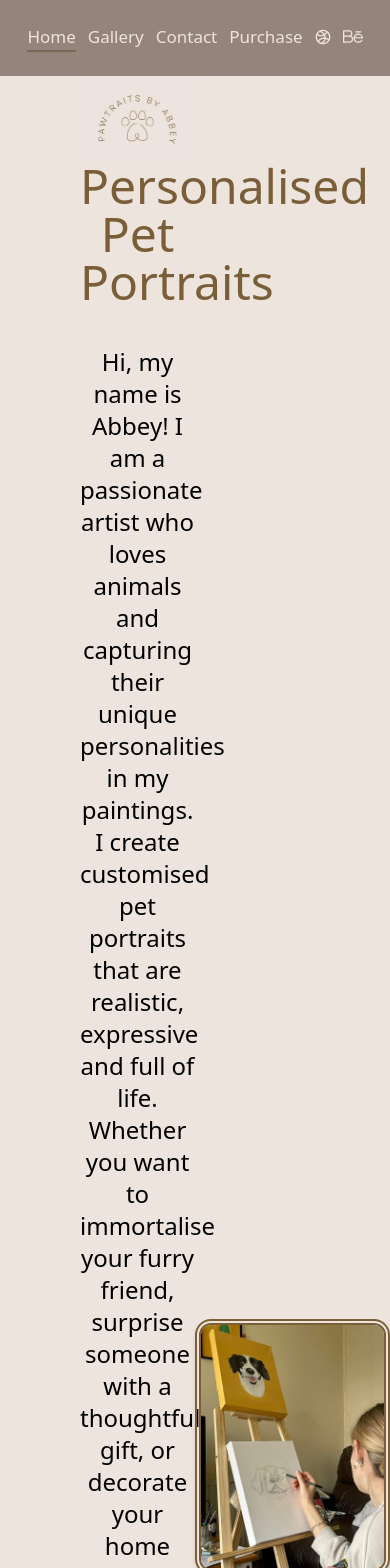
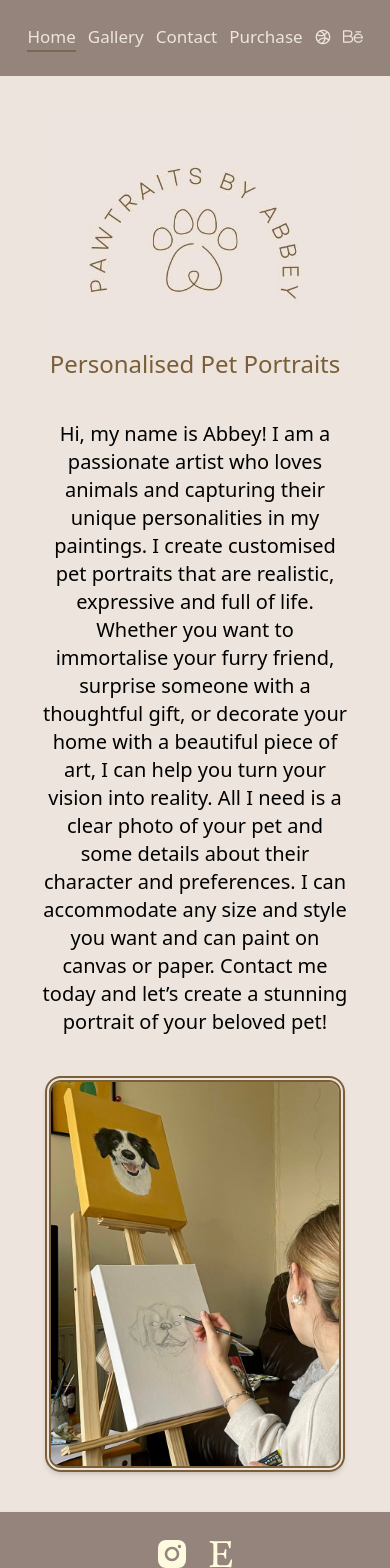
Before and after one commit to Sophie-Dev-Work/pawtraits_by_abbey, a Next.js app: page / in a window 390 px wide. Shown: the top 1568 px of the page. Built offline with nearby package versions, Linux system fonts and the light colour scheme.

Commit message:
mobile responsive 1

```diff
--- a/src/pages/index.tsx
+++ b/src/pages/index.tsx
@@ -1,10 +1,9 @@
 import Head from 'next/head'
 import { Inter } from 'next/font/google'
-import { AiFillTwitterCircle, AiFillLinkedin, AiFillYoutube, AiFillGithub } from "react-icons/ai";
 import Image from "next/image";
 import Navbar from '@/components/navbar';
 import Footer from '@/components/footer';
-import Logo from '../public/pawtrait_logo.jpg'
+import Logo from '../components/public/pawtrait_logo.jpg';
 import Abbey from '../components/public/abbey_draw.jpg'
 
 
@@ -31,21 +30,21 @@ export default function Home() {
 
 
 
-            <div className="grid grid-cols-2 gap-0 text-center content-center">
-              <div className='pl-20 pr-0 m-0'>
+            <div className="grid md:grid-cols-2 xl:gap-0 text-center content-center">
+              <div className='lg:pl-20 pr-0 m-10'>
                 <div className='flex justify-center'>
-                  <Image className='mx-auto mb-0' src={Logo} alt="logo" style={{ objectFit: "cover" }} />
+                  <Image className='mx-auto mb-0 w-[500px] ' src={Logo} alt="logo" />
                 </div>
                 <div>
-                  <h1 className='text-center font-poppins text-5xl pb-10 text-[#795e38] '>Personalised Pet Portraits</h1>
-                  <p className='text-center font-poppins text-2xl font-light'>
+                  <h1 className='text-center font-poppins md:text-3xl lg:text-5xl text-2xl pb-10 text-[#795e38] '>Personalised Pet Portraits</h1>
+                  <p className='text-center font-poppins text-xl md:text-2xl font-light'>
                     Hi, my name is Abbey! I am a passionate artist who loves animals and capturing their unique personalities in my paintings. I create customised pet portraits that are realistic, expressive and full of life. Whether you want to immortalise your furry friend, surprise someone with a thoughtful gift, or decorate your home with a beautiful piece of art, I can help you turn your vision into reality. All I need is a clear photo of your pet and some details about their character and preferences. I can accommodate any size and style you want and can paint on canvas or paper. Contact me today and let’s create a stunning portrait of your beloved pet!
                   </p>
                 </div>
               </div>
 
               <div className='content-center'>
-                <Image src={Abbey} alt="eric" className='w-[600px] content-center mt-20 mb-10 mx-auto rounded-2xl shadow-md border-double border-[6px] border-[#795e38]' />
+                <Image src={Abbey} alt="eric" className=' w-[300px] md:w-[400px] lg:w-[600px] content-center md:mt-20 mb-10 mx-auto rounded-2xl shadow-md border-double border-[6px] border-[#795e38]' />
               </div>
 
 
```
Also changed, not shown: src/components/public/pawtrait_logo.jpg (renamed from src/public/pawtrait_logo.jpg).
